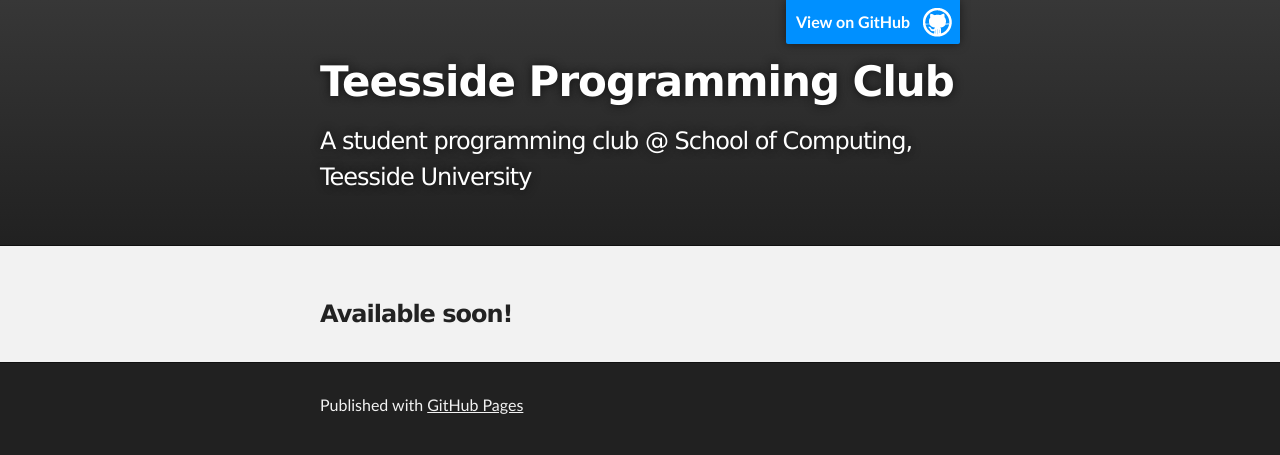
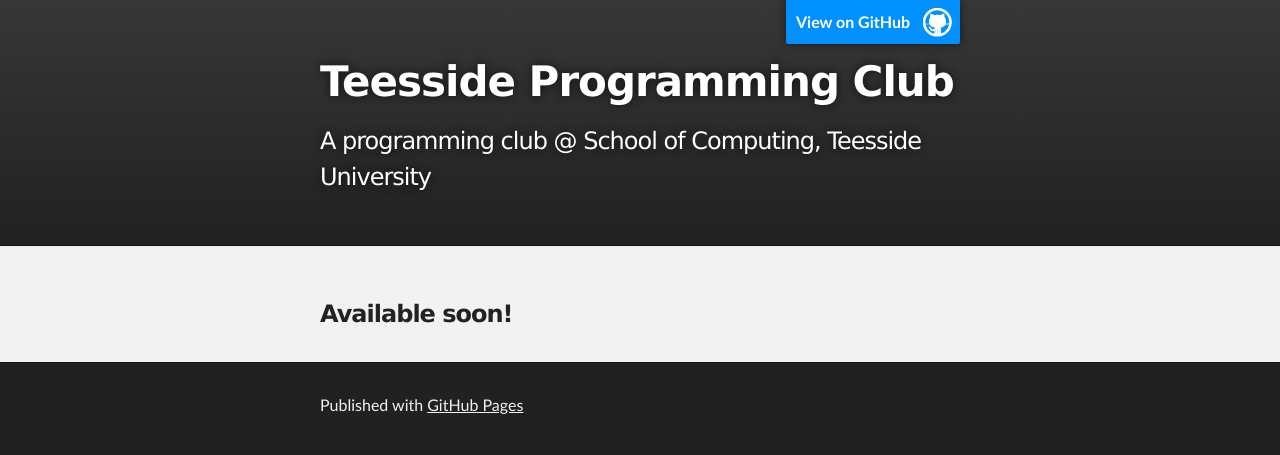
Before and after one commit to tees-prog-club/tees-prog-club.github.io, a plain HTML site: page index.html in a window 1280 px wide. Drawn offline with Linux system fonts and the light colour scheme.

Commit message:
Updated tagline

```diff
--- a/index.html
+++ b/index.html
@@ -4,7 +4,7 @@
   <head>
     <meta charset='utf-8'>
     <meta http-equiv="X-UA-Compatible" content="chrome=1">
-    <meta name="description" content="Teesside Programming Club : A student programming club @ School of Computing, Teesside University">
+    <meta name="description" content="Teesside Programming Club : A programming club @ School of Computing, Teesside University">
 
     <link rel="stylesheet" type="text/css" media="screen" href="stylesheets/stylesheet.css">
 
@@ -19,7 +19,7 @@
           <a id="forkme_banner" href="https://github.com/tees-prog-club">View on GitHub</a>
 
           <h1 id="project_title">Teesside Programming Club</h1>
-          <h2 id="project_tagline">A student programming club @ School of Computing, Teesside University</h2>
+          <h2 id="project_tagline">A programming club @ School of Computing, Teesside University</h2>
 
         </header>
     </div>
```
